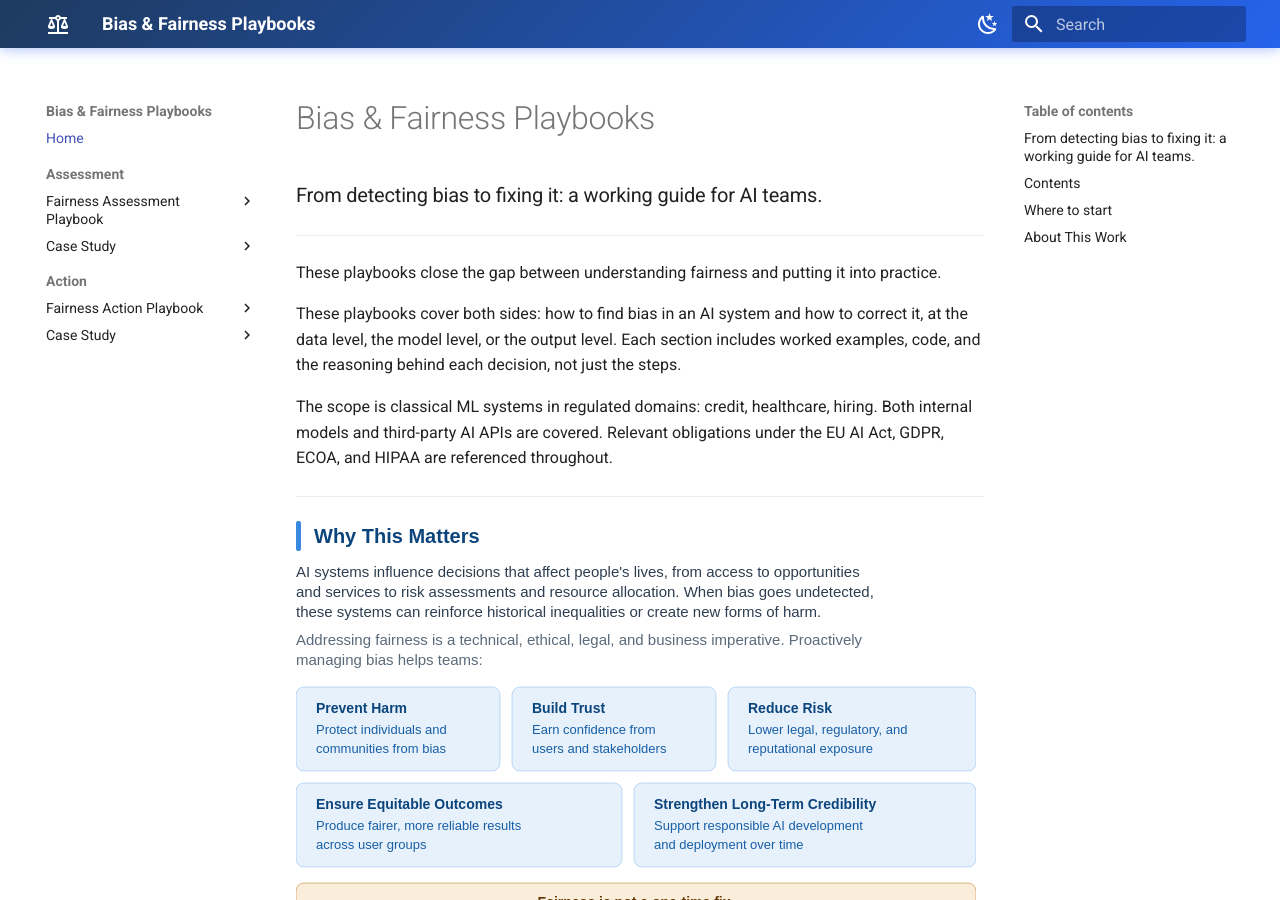
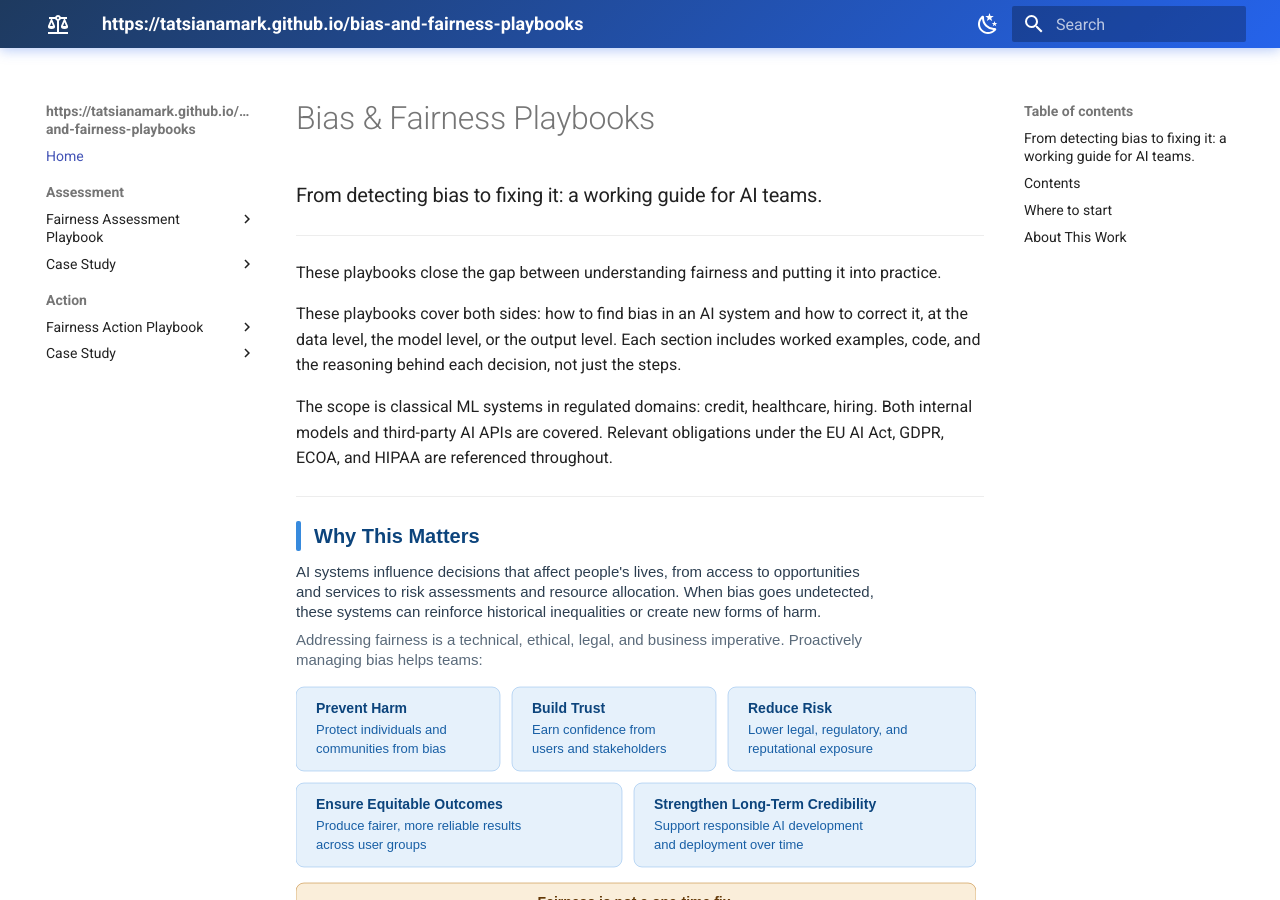
Before and after one commit to TatsianaMark/bias-and-fairness-playbooks, an MkDocs documentation site: the page built from docs/index.md, in a window 1280 px wide and 900 px high. Built offline with MkDocs 1.6.1 and Material for MkDocs 9.7.7, drawn with Linux system fonts in a browser that asks for light colours; some of the changed lines change nothing that is shown.

Commit message:
Update site name to new URL

```diff
--- a/mkdocs.yml
+++ b/mkdocs.yml
@@ -1,4 +1,4 @@
-site_name: Bias & Fairness Playbooks
+site_name: https://tatsianamark.github.io/bias-and-fairness-playbooks
 
 theme:
   name: material
```
